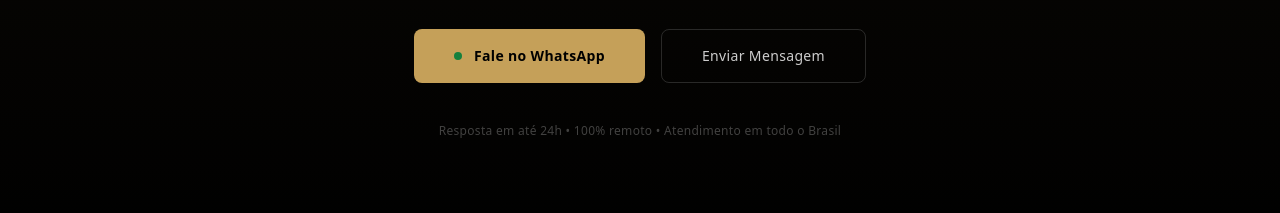
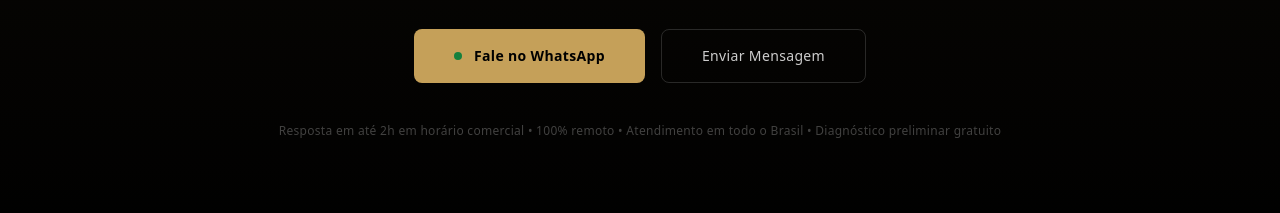
Before and after one commit to ciroramonvaz-stack/site-venturictj, a Next.js app: page / in a window 1280 px wide. Shown: the part 7200-7413 px from the top of the page. Built offline with nearby package versions, Linux system fonts and the light colour scheme; a web font is replaced by a local one.

Commit message:
Update SchedulingCTA.tsx

```diff
--- a/src/components/SchedulingCTA.tsx
+++ b/src/components/SchedulingCTA.tsx
@@ -43,7 +43,7 @@
 
           {/* Trust line */}
           <p className="mt-10 text-xs text-white/25 tracking-wide">
-            Resposta em até 24h • 100% remoto • Atendimento em todo o Brasil
+            Resposta em at&eacute; 2h em hor&aacute;rio comercial &bull; 100% remoto &bull; Atendimento em todo o Brasil &bull; Diagn&oacute;stico preliminar gratuito
           </p>
         </div>
       </div>
```
